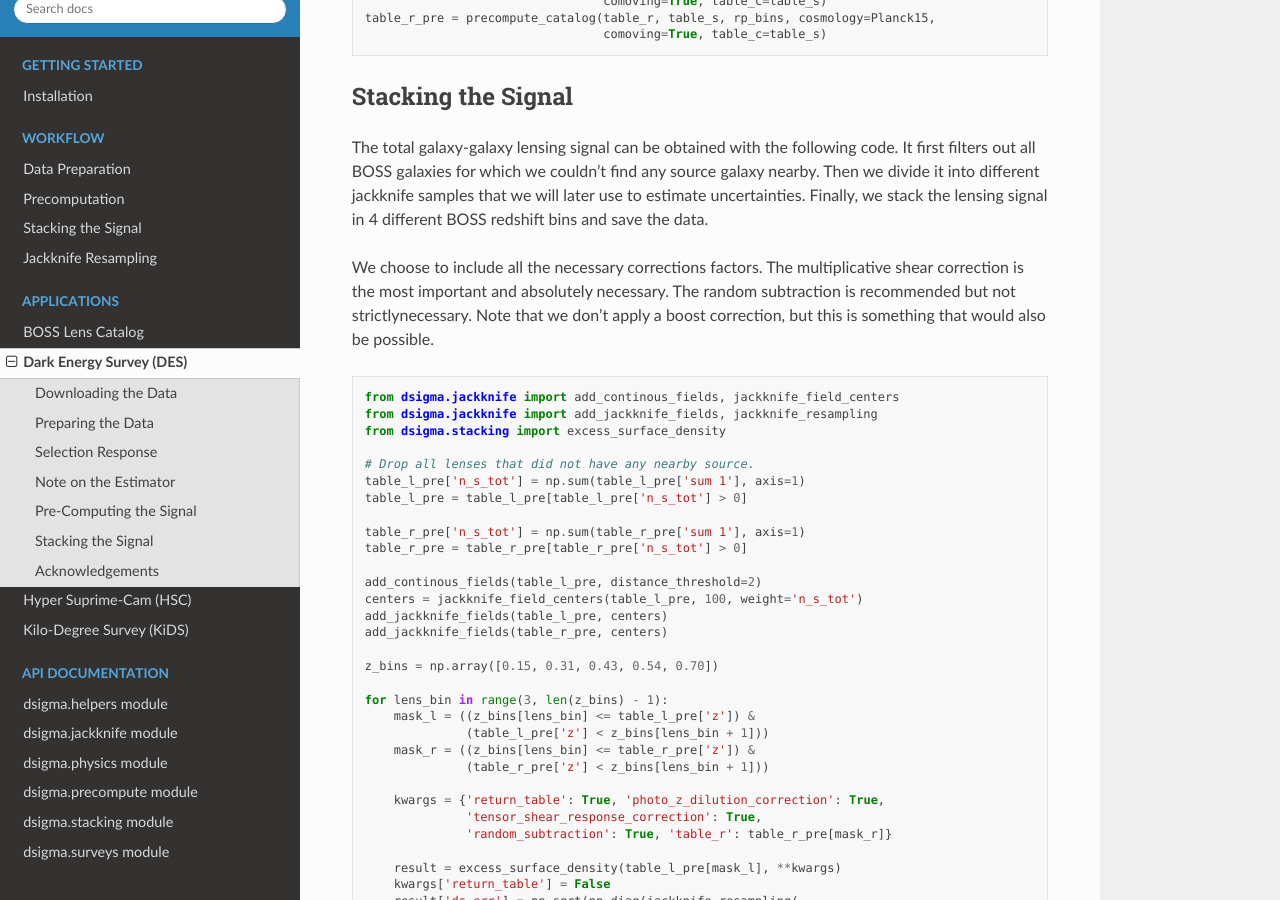
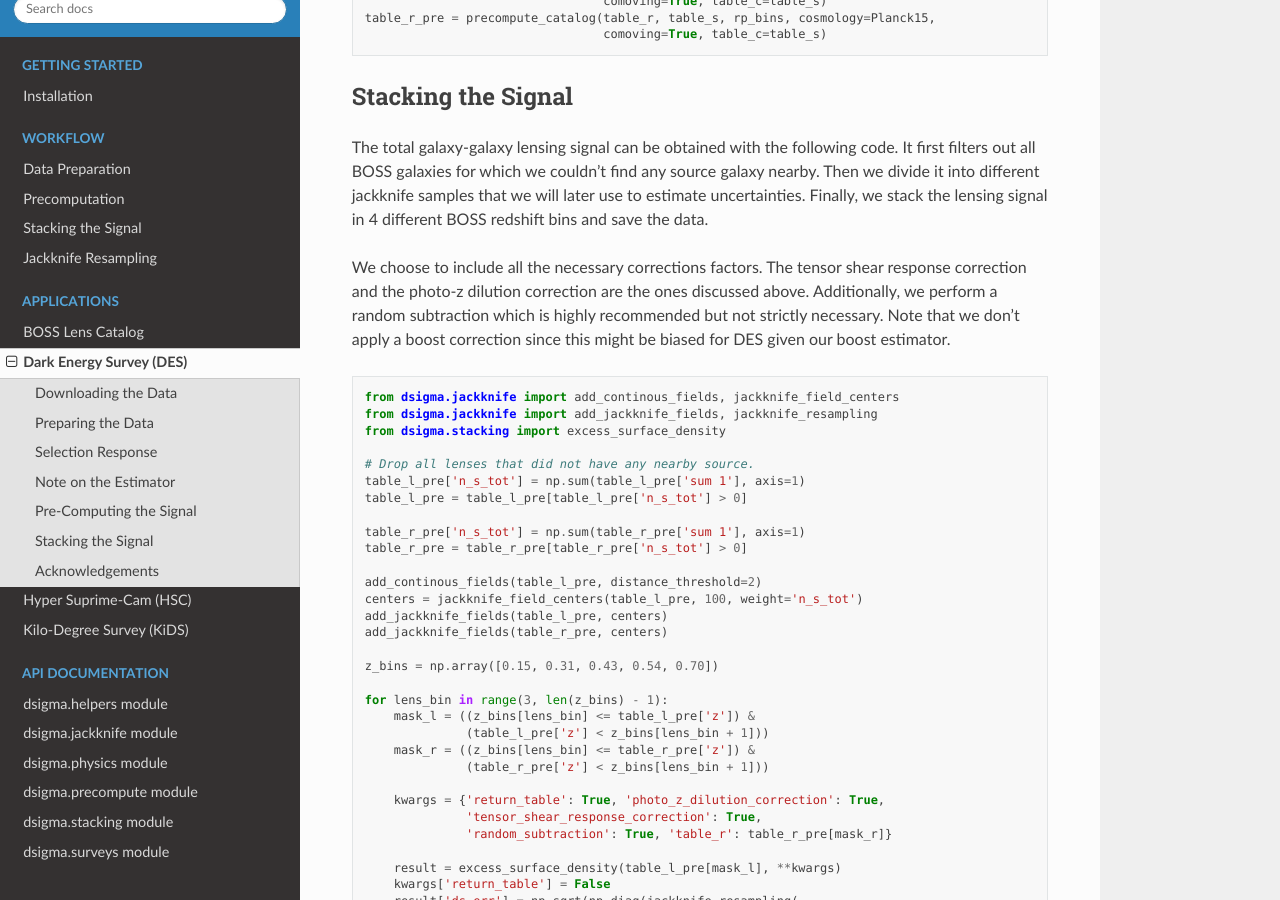
Before and after one commit to johannesulf/dsigma, a Sphinx documentation site: the page built from docs/application_des.rst, in a window 1280 px wide and 900 px high, scrolled down 3576 px. Built offline with Sphinx 7.4.7 and the Read the Docs theme 2.0.0, drawn with Linux system fonts in a browser that asks for light colours.

Commit message:
fixed typos for DES documentation

```diff
--- a/docs/application_des.rst
+++ b/docs/application_des.rst
@@ -220,10 +220,12 @@ galaxy nearby. Then we divide it into different jackknife samples that we will
 later use to estimate uncertainties. Finally, we stack the lensing signal in
 4 different BOSS redshift bins and save the data.
 
-We choose to include all the necessary corrections factors. The multiplicative
-shear correction is the most important and absolutely necessary. The random
-subtraction is recommended but not strictlynecessary. Note that we don't apply
-a boost correction, but this is something that would also be possible.
+We choose to include all the necessary corrections factors. The tensor shear
+response correction and the photo-z dilution correction are the ones discussed
+above. Additionally, we perform a random subtraction which is highly
+recommended but not strictly necessary. Note that we don't apply
+a boost correction since this might be biased for DES given our boost
+estimator.
 
 .. code-block:: python
 
```
